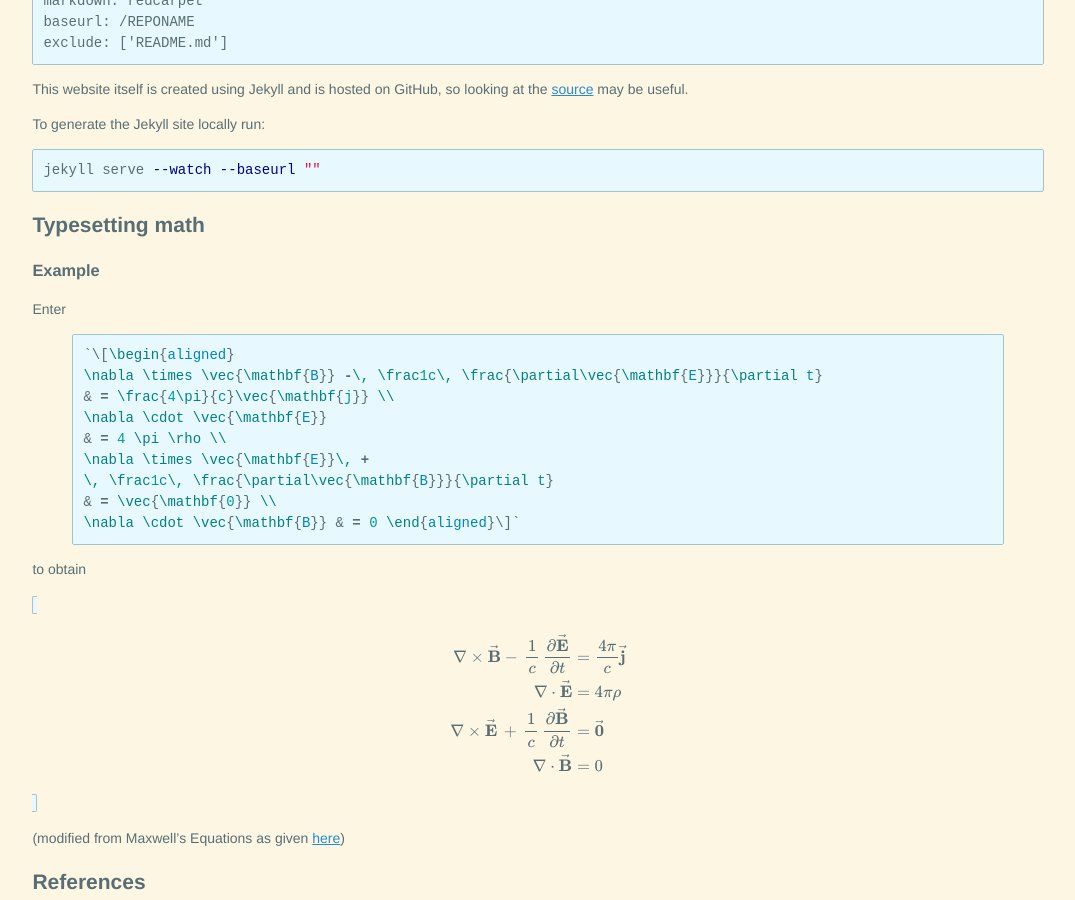
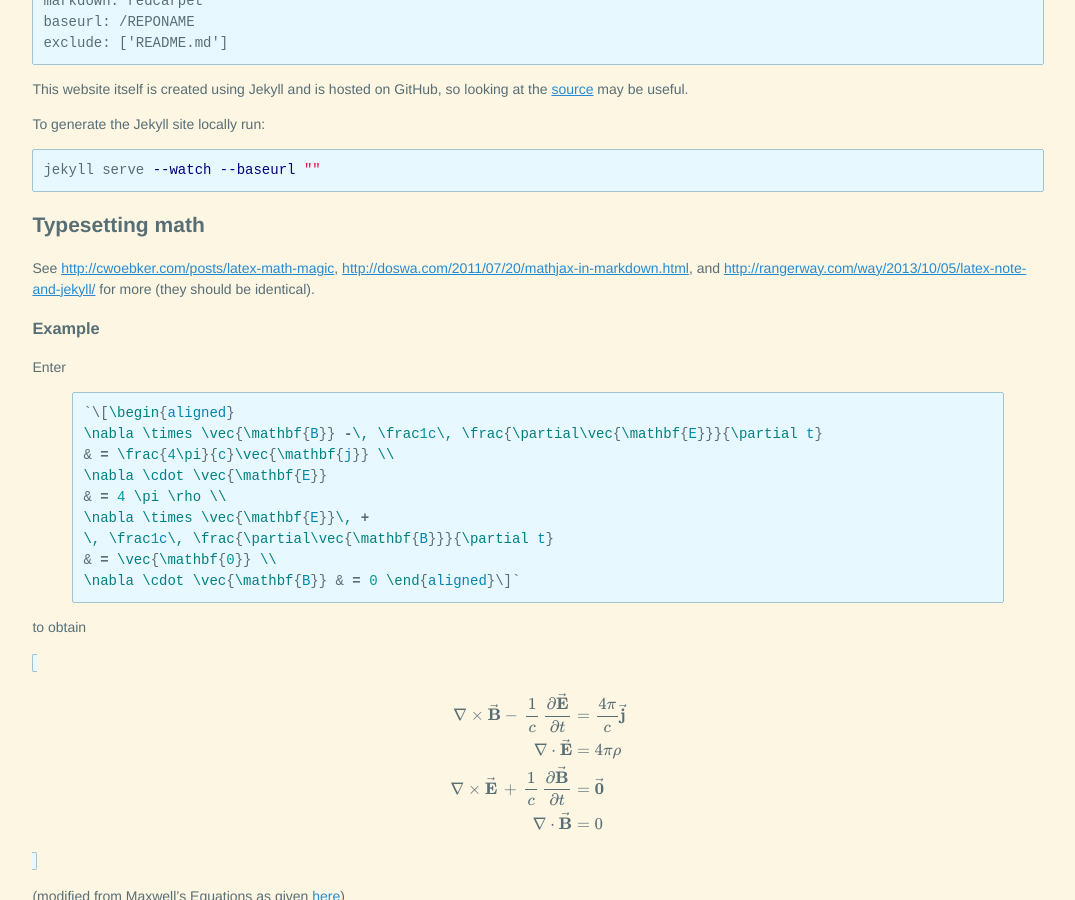
Before and after one commit to riceissa/riceissa.github.io, a Jekyll site: the page built from computing/jekyll.md, in a window 1280 px wide and 900 px high, scrolled down 434 px. Shown: the whole window, without its empty margins (102-1177 px from the left). Built offline with Jekyll 4.4.1, drawn with Linux system fonts in a browser that asks for light colours; Markdown is read by kramdown in place of the engine named in the settings; formulas are drawn with MathJax 3; comment, search, counter and statistics services are not loaded.

Commit message:
add links for reference

```diff
--- a/computing/jekyll.md
+++ b/computing/jekyll.md
@@ -38,6 +38,8 @@ jekyll serve --watch --baseurl ""
 
 ## Typesetting math
 
+See <http://cwoebker.com/posts/latex-math-magic>, <http://doswa.com/2011/07/20/mathjax-in-markdown.html>, and <http://rangerway.com/way/2013/10/05/latex-note-and-jekyll/> for more (they should be identical).
+
 ### Example
 
 Enter
```
